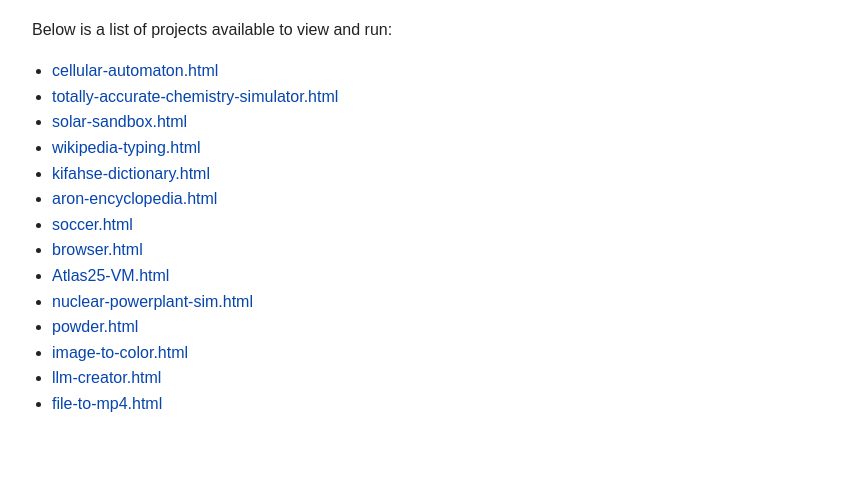
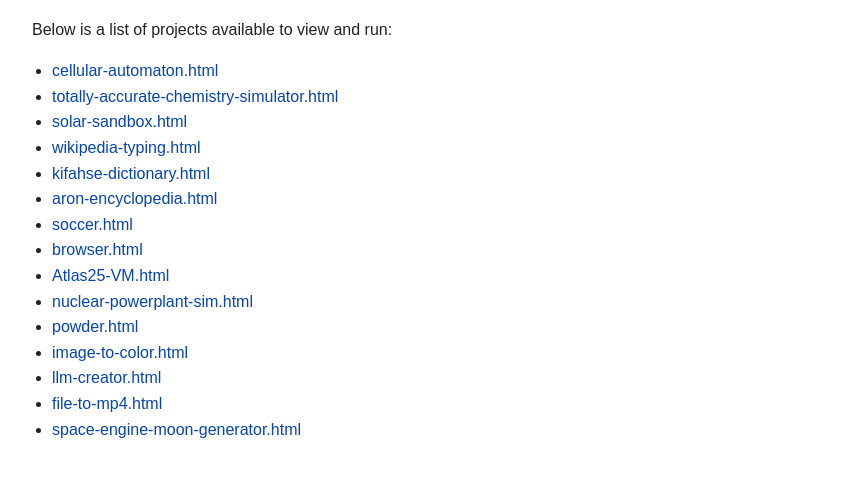
Before and after one commit to Purplegon2/Purplegon-s-Library, a plain HTML site: page index.html in a window 1280 px wide. Shown: the part 105-582 px from the top of the page, without its empty margins (208-1071 px from the left). Drawn offline with Linux system fonts and the light colour scheme.

Commit message:
Update index.html

```diff
--- a/index.html
+++ b/index.html
@@ -50,6 +50,7 @@
         <li><a href="library/image-to-color.html">image-to-color.html</a></li>
         <li><a href="library/language_model.html">llm-creator.html</a></li>
         <li><a href="library/file-to-mp4.html">file-to-mp4.html</a></li>
+        <li><a href="library/se-random-moon-generator.html">space-engine-moon-generator.html</a></li>
     </ul>
 
 </body>
```
